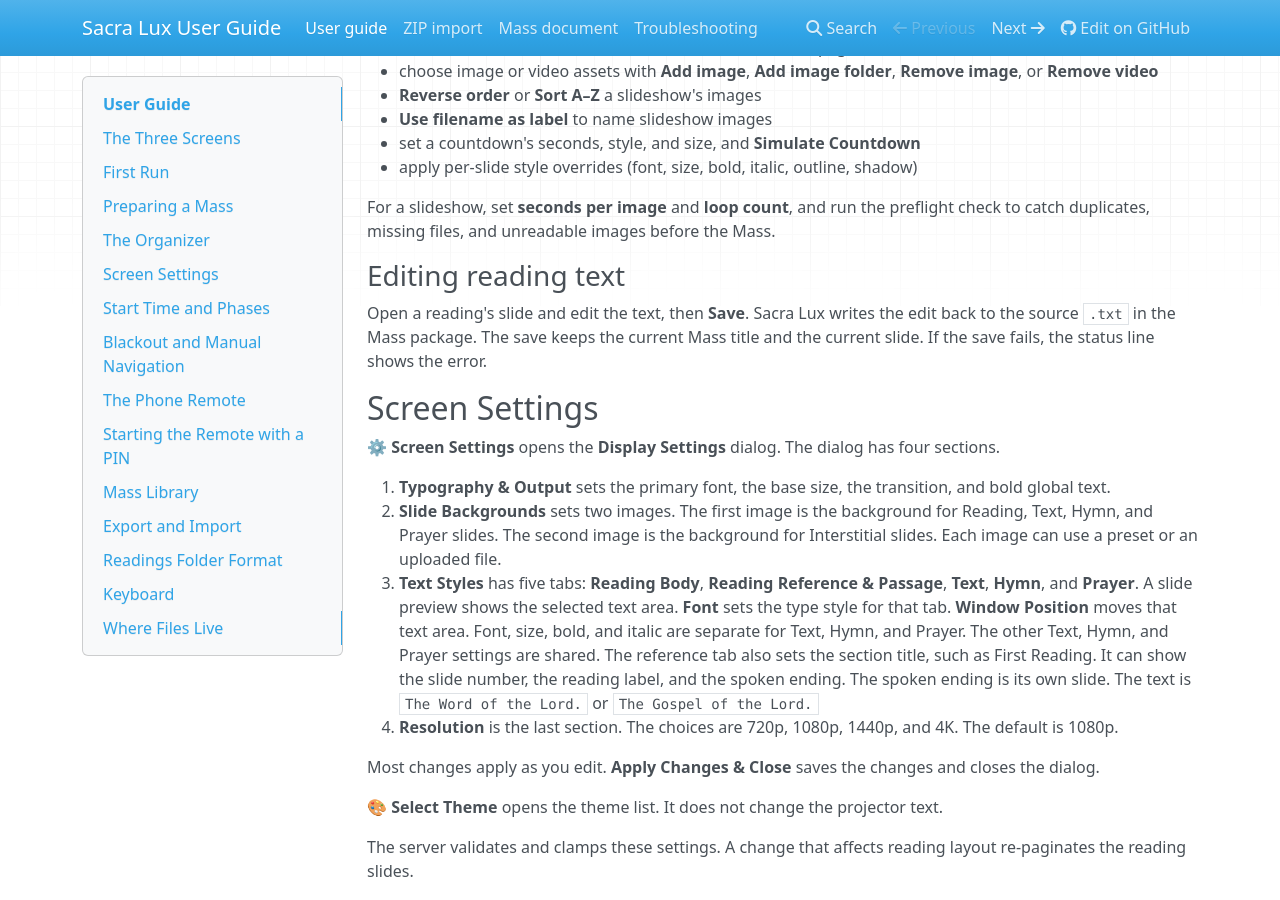
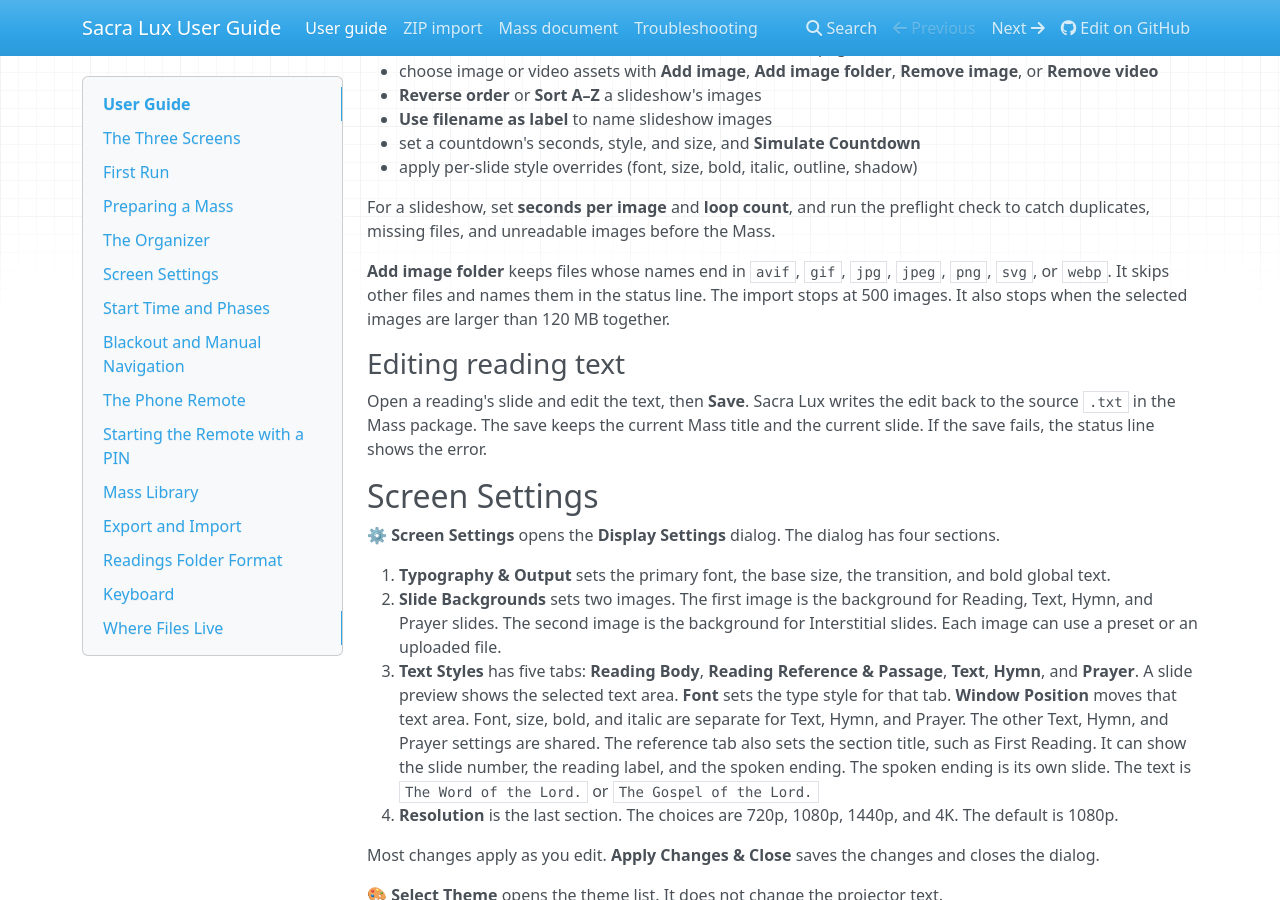
Before and after one commit to Saint-Therese-Of-Lisieux-Parish/sacra_lux, an MkDocs documentation site: the page built from docs/user-guide.md, in a window 1280 px wide and 900 px high, scrolled down 2011 px. Built offline with MkDocs 1.6.1, drawn with Linux system fonts in a browser that asks for light colours; nearby versions of some CDN libraries.

Commit message:
docs(user-guide): state the slideshow image import rules
The folder import keeps seven image name types. It skips other
files. It stops at 500 images or 120 MB.

The user guide did not state these limits.

Files:
- modified: docs/user-guide.md

Verified against: sacra-lux/public/app.html:6944 (IMAGE_FILE_NAME), sacra-lux/public/app.html:6994 (importImagesAsSlideshow)

Refs #523

```diff
--- a/docs/user-guide.md
+++ b/docs/user-guide.md
@@ -96,6 +96,11 @@
 For a slideshow, set **seconds per image** and **loop count**, and run the
 preflight check to catch duplicates, missing files, and unreadable images
 before the Mass.
+
+**Add image folder** keeps files whose names end in `avif`, `gif`, `jpg`,
+`jpeg`, `png`, `svg`, or `webp`. It skips other files and names them in the
+status line. The import stops at 500 images. It also stops when the selected
+images are larger than 120 MB together.
 
 ### Editing reading text
 
```
